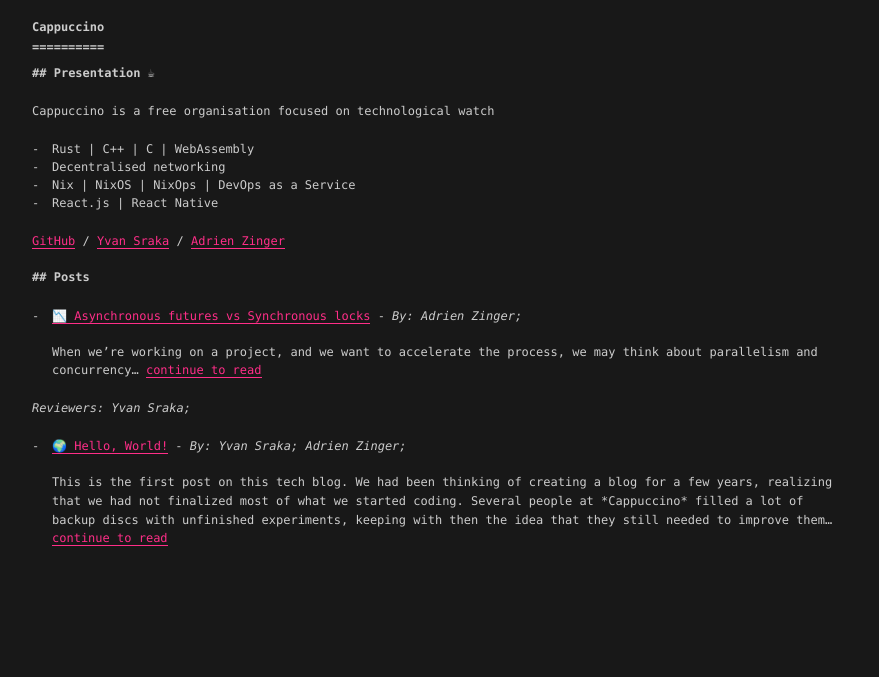
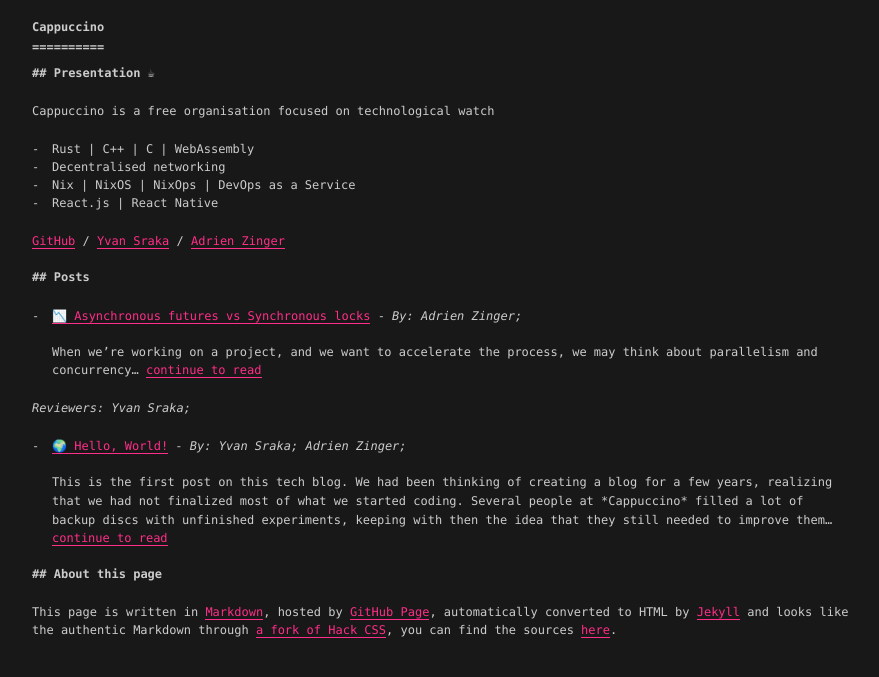
Before and after one commit to cppccn/cppccn.github.io, a Jekyll site: the page built from index.md, in a window 1280 px wide. Shown: the top 677 px of the page, without its empty margins (198-1077 px from the left). Built offline with Jekyll 4.4.1, drawn with Linux system fonts in a browser that asks for light colours; our own code applies the rules of GitHub Pages for plain Markdown files.

Commit message:
Update index

```diff
--- a/index.md
+++ b/index.md
@@ -29,3 +29,8 @@ Cappuccino is a free organisation focused on technological watch
 
 {% endif %}
 {% endfor %}
+
+
+## About this page
+
+This page is written in [Markdown](https://daringfireball.net/projects/markdown/), hosted by [GitHub Page](https://pages.github.com/), automatically converted to HTML by [Jekyll](https://jekyllrb.com) and looks like the authentic Markdown through [a fork of Hack CSS](https://github.com/yvan-sraka/hack), you can find the sources [here](https://github.com/yvan-sraka/yvan-sraka.github.io).
```
